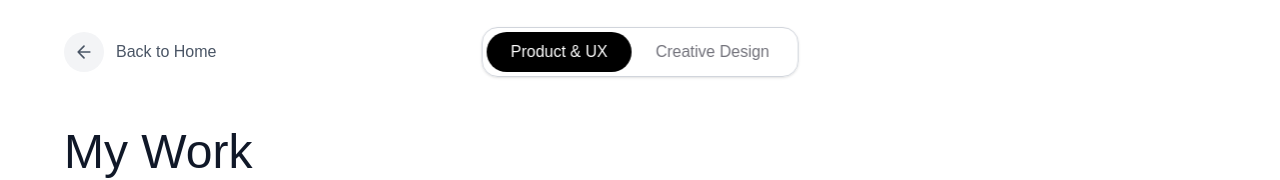
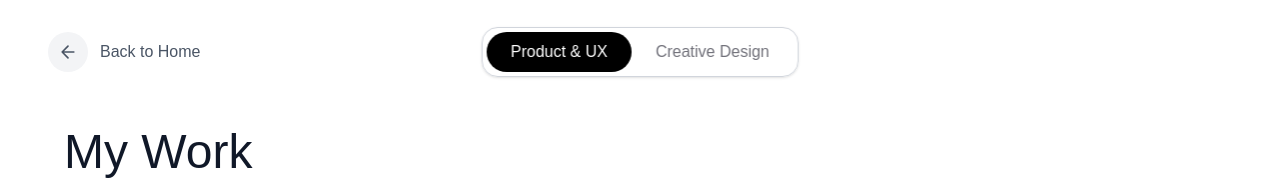
Before and after one commit to bineetbarthwal/bineet-barthwal.github.io, a Next.js app: page /work in a window 1280 px wide. Shown: the top 180 px of the page. Built offline with nearby package versions, Linux system fonts and the light colour scheme.

Commit message:
Applied mobile responsive header and back button to work page

```diff
--- a/src/app/work/page.js
+++ b/src/app/work/page.js
@@ -10,12 +10,12 @@ export default function WorkPage() {
     <main className="relative flex flex-col bg-white overflow-x-hidden w-full max-w-[100vw]">
       {/* Navigation */}
       <nav className="fixed top-8 left-0 right-0 z-50 w-full px-5 md:px-12">
-        <div className="flex flex-col md:flex-row items-start md:items-center w-full max-w-6xl mx-auto mb-8 md:mb-12 gap-6 relative">
+        <div className="flex flex-col md:flex-row items-start md:items-center w-full mb-8 md:mb-12 gap-6 relative">
           {/* Standardized Circular Back Button */}
           <Link href="/" className="inline-flex items-center gap-3 text-gray-600 hover:text-[#1C1C1C] transition-colors group w-fit relative z-10">
             <span className="flex items-center justify-center w-10 h-10 rounded-full bg-gray-100 group-hover:bg-gray-200 transition-colors shrink-0">
               <svg width="20" height="20" viewBox="0 0 24 24" fill="none" stroke="currentColor" strokeWidth="2" strokeLinecap="round" strokeLinejoin="round">
-                <path d="M19 12H5M12 19l-7-7 7-7"/>
+                <path d="M19 12H5M12 19l-7-7 7-7" />
               </svg>
             </span>
             <span className="font-medium text-sm md:text-base">Back to Home</span>
@@ -26,8 +26,7 @@ export default function WorkPage() {
             <div className="flex items-center rounded-[16px] border border-gray-300 bg-white/95 p-1 shadow-sm backdrop-blur-md">
               <button
                 onClick={() => setActiveTab("UX")}
-                className={`px-3 md:px-6 py-2 text-sm md:text-base font-normal rounded-full transition-colors ${
-                  activeTab === "UX"
+                className={`px-3 md:px-6 py-2 text-sm md:text-base font-normal rounded-full transition-colors ${activeTab === "UX"
                   ? "bg-black text-white"
                   : "bg-transparent text-[#71717a] hover:text-black"
                   }`}
@@ -37,8 +36,7 @@ export default function WorkPage() {
               </button>
               <button
                 onClick={() => setActiveTab("Creative")}
-                className={`px-3 md:px-6 py-2 text-sm md:text-base font-normal rounded-full transition-colors ${
-                  activeTab === "Creative"
+                className={`px-3 md:px-6 py-2 text-sm md:text-base font-normal rounded-full transition-colors ${activeTab === "Creative"
                   ? "bg-black text-white"
                   : "bg-transparent text-[#71717a] hover:text-black"
                   }`}
```
Lines whose indentation alone changed are shown as unchanged.
